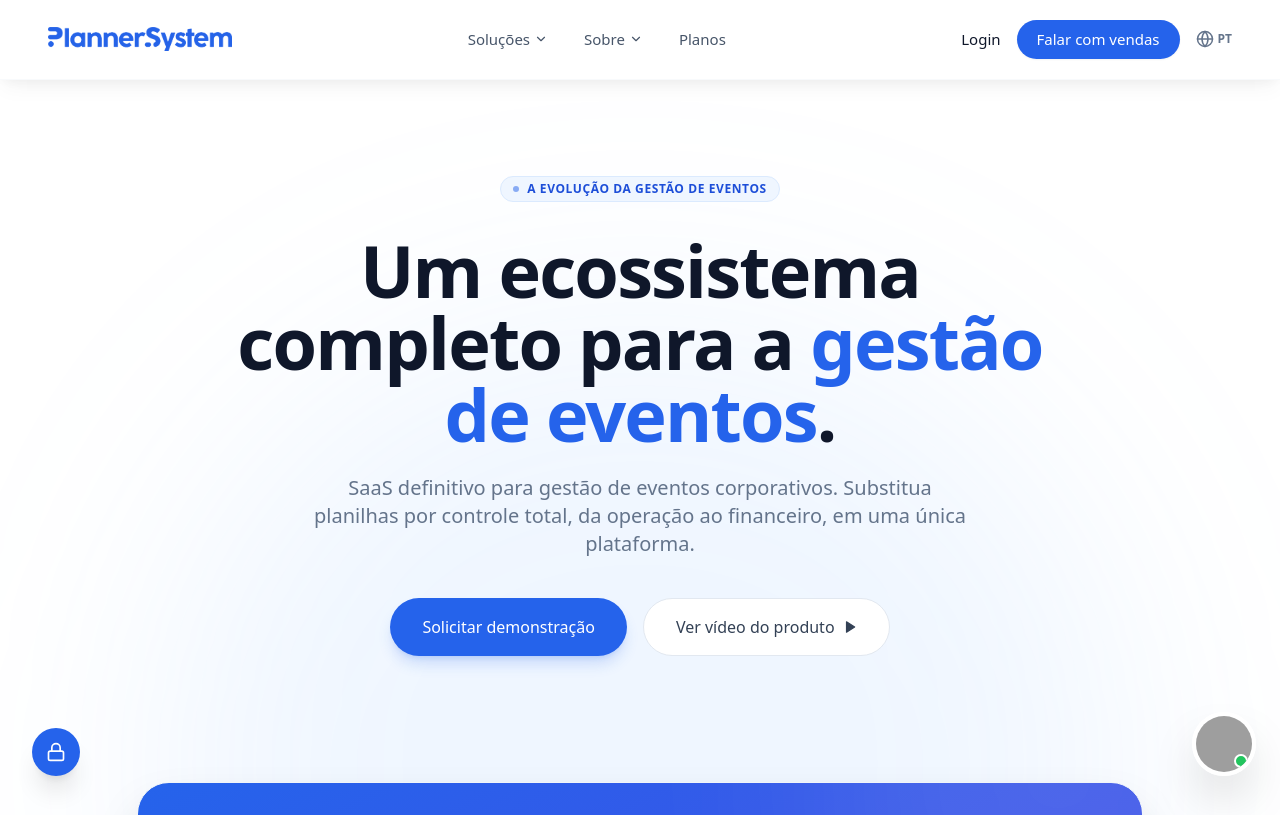
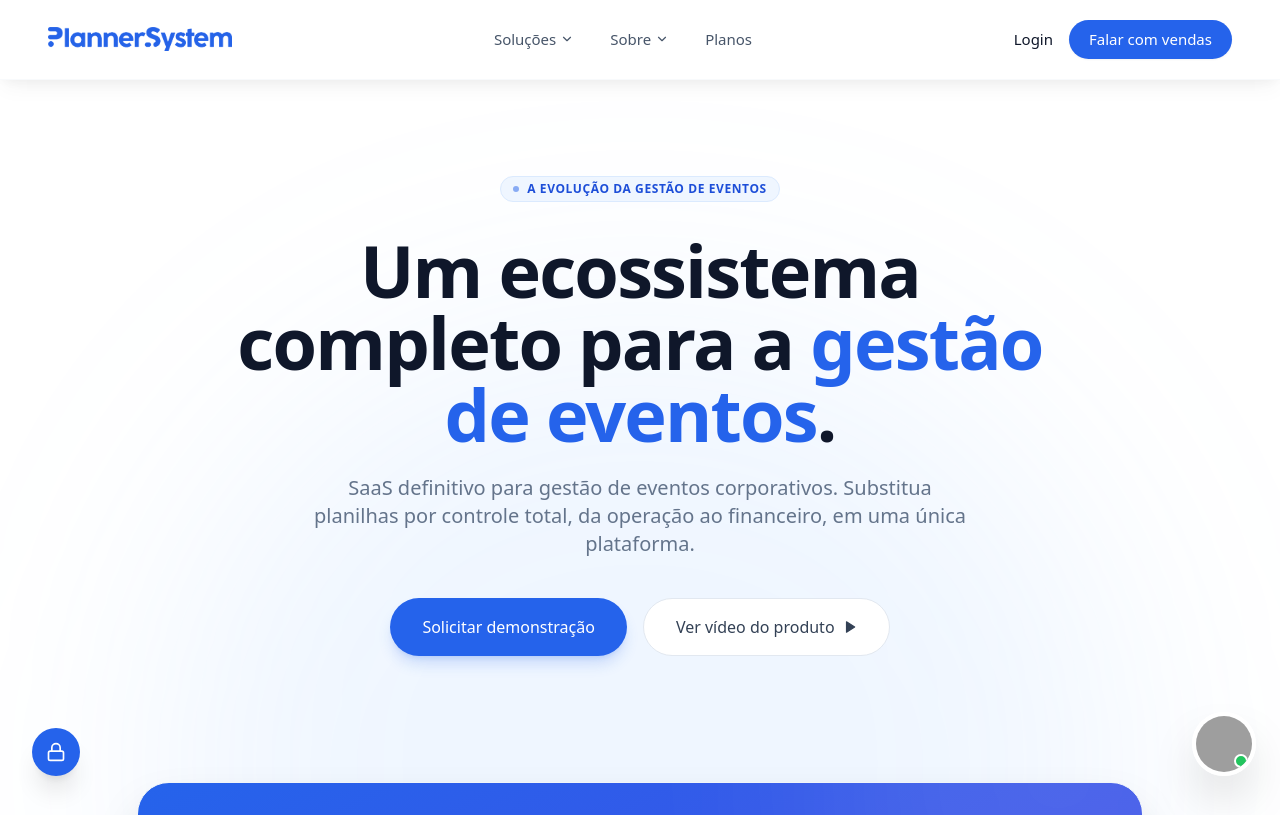
Before and after one commit to plannersystempp/site, a React (Vite) app: page / in a window 1280 px wide. Shown: the top 815 px of the page. Built offline with nearby package versions, Linux system fonts and the light colour scheme; grey boxes are pictures that could not be loaded.

Commit message:
fix: remove seletor de idioma (PT) do navbar

```diff
--- a/src/components/Navbar.tsx
+++ b/src/components/Navbar.tsx
@@ -175,9 +175,6 @@ const Navbar: React.FC<NavbarProps> = ({ onContactClick, onPlansClick }) => {
           >
             Falar com vendas
           </button>
-          <button className="flex items-center gap-1 text-slate-500 hover:text-slate-800">
-             <Globe size={18} /> <span className="text-xs font-semibold">PT</span>
-          </button>
         </div>
 
         <button
```
